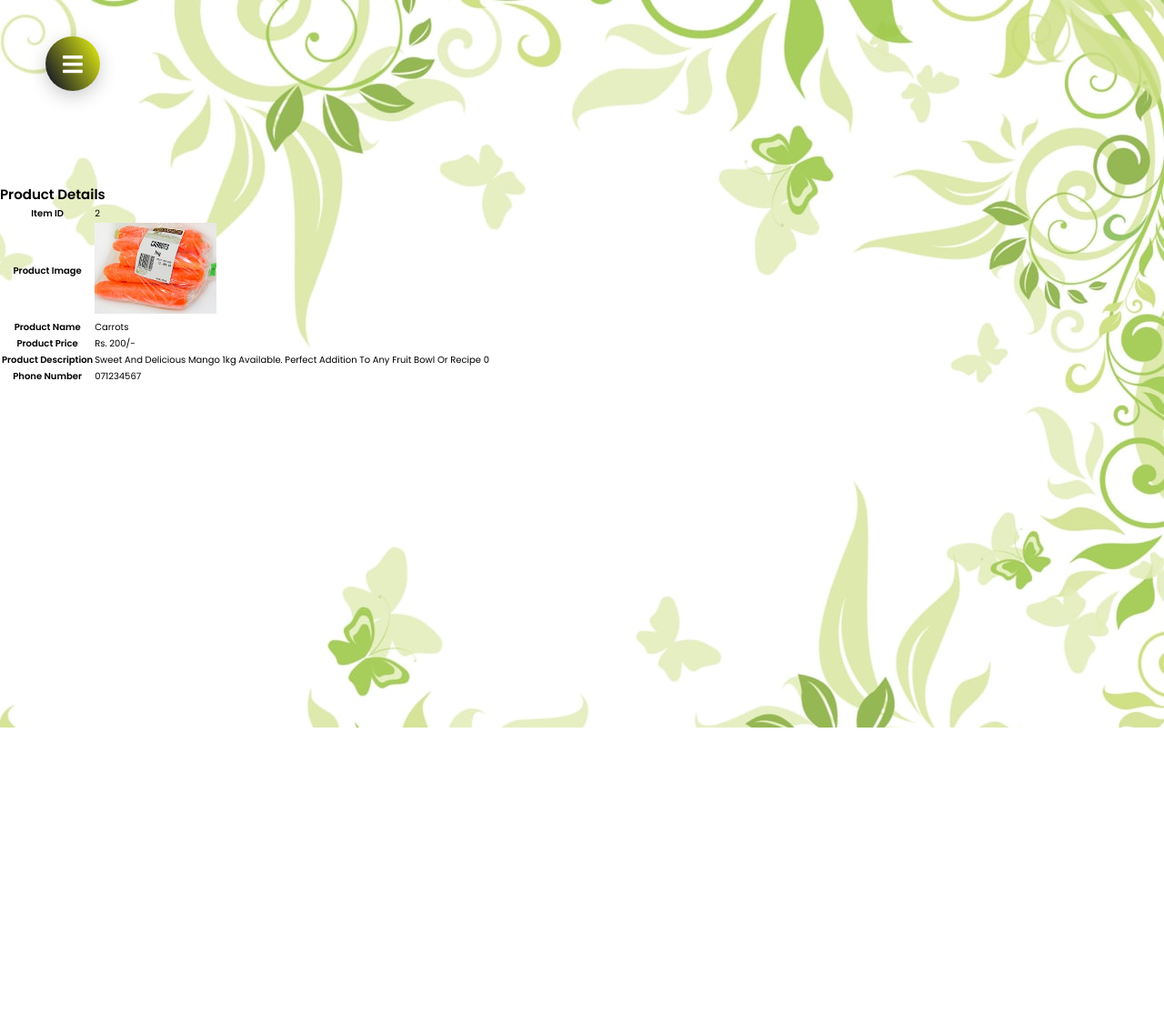
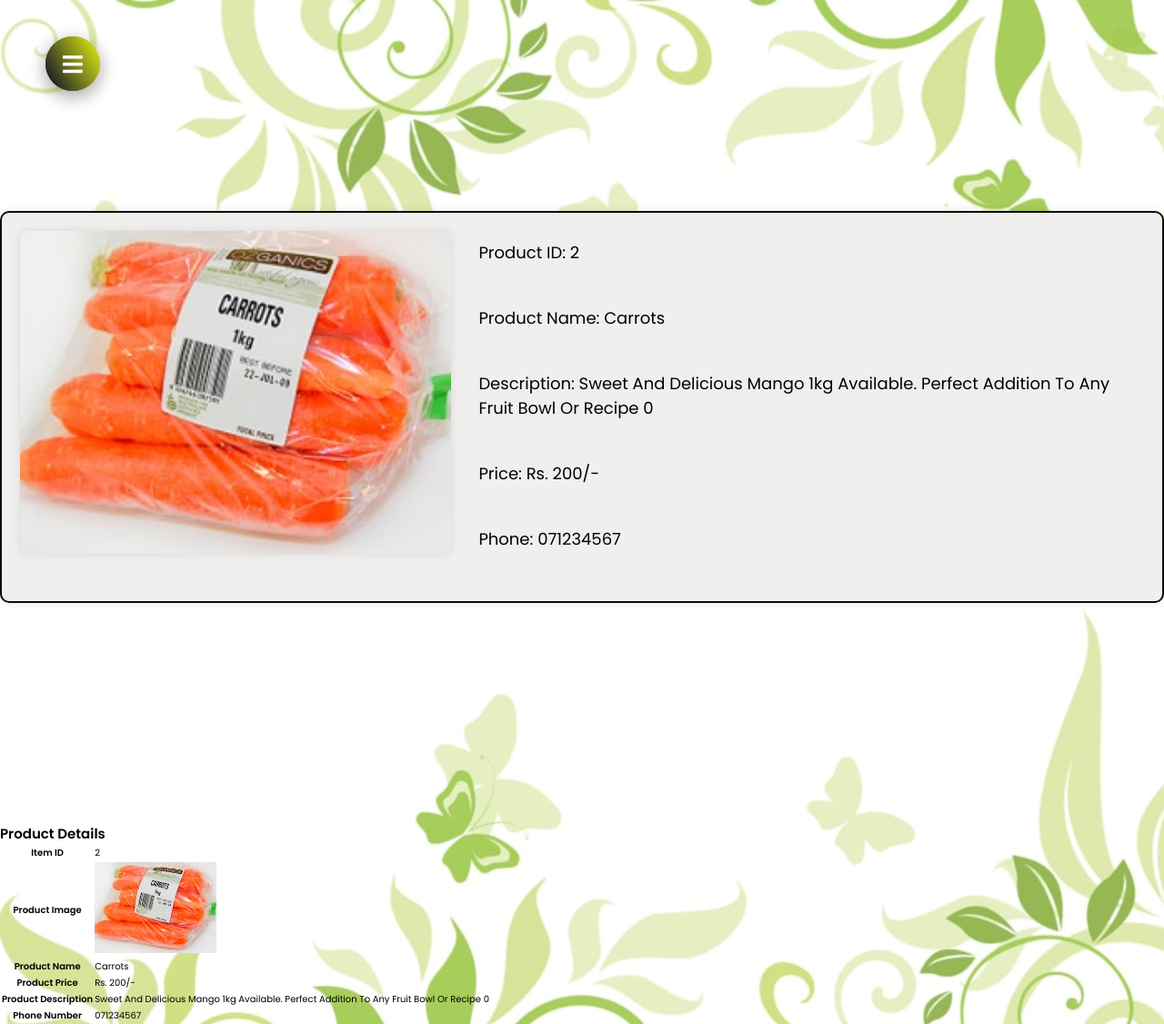
Before and after one commit to Sineth57/Agriculture-CPlus---Group-Project--Group-4.2, a PHP site: the page made by php admin crud/userDetails.php in a window 1280 px wide. Shown: the top 1126 px of the page at 91% size. Before the commit the page ends 800 px from the top, so only its background shows below. Run offline with PHP 8.4, Linux system fonts and the light colour scheme; data comes from the database, SQL or seed files in the repository.

Commit message:
Update userDetails.php

```diff
--- a/php admin crud/userDetails.php
+++ b/php admin crud/userDetails.php
@@ -1,3 +1,169 @@
+<?php
+session_start();
+
+include 'config.php';
+
+// Check if the product ID is provided in the URL
+if (isset($_GET['id'])) {
+    $productID = $_GET['id'];
+
+    // Query to retrieve product details based on the provided product ID
+    $sql = "SELECT * FROM products WHERE id = $productID";
+    $result = mysqli_query($conn, $sql);
+
+    if ($result) {
+        // Check if a product with the given ID exists
+        if (mysqli_num_rows($result) > 0) {
+            $row = mysqli_fetch_assoc($result);
+        } else {
+            echo 'Product not found.';
+        }
+    } else {
+        echo 'Error fetching product details: ' . mysqli_error($conn);
+    }
+} else {
+    echo 'Product ID not provided.';
+}
+?>
+
+<!DOCTYPE html>
+<html lang="en">
+
+<head>
+    <meta charset="UTF-8">
+    <meta http-equiv="X-UA-Compatible" content="IE=edge">
+    <meta name="viewport" content="width=device-width, initial-scale=1.0">
+
+    <link rel="stylesheet" href="https://cdnjs.cloudflare.com/ajax/libs/font-awesome/5.15.4/css/all.min.css">
+
+    <link rel="shortcut icon" type="x-icon" href="logo.png">
+    <link rel="stylesheet" href="css/style.css">
+
+    <title>CPlus Products</title>
+</head>
+
+<body style="background-image: url('B1.jpg');">
+
+    <style>
+.flex-box {
+    display: flex;
+    max-width: 1400px;
+    margin: 40px auto;
+    padding: 20px;
+    background-color: #f1eeee;
+    box-shadow: 0 0 10px rgba(0, 0, 0, 0.1);
+    min-height: 400px;
+    border: 2px solid #0c0c0c;
+    border-radius: 10px;
+}
+
+.left {
+    width: 40%;
+    padding-right: 20px;
+}
+
+.product-image img {
+    width: 100%;
+    height: auto;
+    border-radius: 8px;
+    box-shadow: 0 0 10px rgba(0, 0, 0, 0.1);
+    flex-grow: 1;
+}
+
+
+.right {
+    width: 60%;
+    flex-direction: column;
+    justify-content: space-between;
+}
+
+.product-id, .product-name, .product-description, .phone-number, .product-price {
+    padding: 10px;
+    font-size: 18px;
+    margin-bottom: 25px;
+}
+    </style>
+
+    <div class="fab-container">
+        <div class="fab fab-icon-holder">
+            <i class="fa fa-bars"></i>
+        </div>
+
+        <ul class="fab-options">
+            <a href="../site-home/#home">
+                <li>
+                    <div class="fab-icon-holder">
+                        <i class="fas fa-home"></i>
+                    </div>
+                    <span class="fab-label">Home</span>
+                </li>
+            </a>
+
+            <a href="../site-home/#service">
+                <li>
+                    <div class="fab-icon-holder">
+                        <i class="fas fa-book" aria-hidden="true"></i>
+                    </div>
+                    <span class="fab-label">Service</span>
+                </li>
+            </a>
+
+            <a href="../site-home/#contact">
+                <li>
+                    <div class="fab-icon-holder">
+                        <i class="fas fa-comments"></i>
+                    </div>
+                    <span class="fab-label">Contacts</span>
+                </li>
+            </a>
+
+            <a href="../site-home/#profile">
+                <li>
+                    <div class="fab-icon-holder">
+                        <i class="fas fa-user-circle"></i>
+                    </div>
+                    <span class="fab-label">Profile</span>
+                </li>
+            </a>
+        </ul>
+    </div>
+
+    <br><br><br> <br><br><br> <br><br><br> <br><br><br>
+
+    <div class="flex-box">
+        <div class="left">
+            <div class="product-image">
+                <img src="uploaded_img/<?php echo $row['image']; ?>" alt="Product Image">
+            </div>
+
+        </div>
+        <div class="right">
+            <div class="product-id">
+                <p>Product ID: <?php echo $row['id']; ?></p>
+            </div>
+            <div class="product-name">
+                <p>Product Name: <?php echo $row['name']; ?></p>
+            </div>
+            <div class="product-description">
+                <p>Description: <?php echo $row['description']; ?></p>
+            </div>
+            <div class="product-price">
+                <p>Price: Rs. <?php echo $row['price']; ?>/-</p>
+            </div>
+            <div class="phone-number">
+                <p>Phone: <?php echo $row['pnumber']; ?></p>
+            </div>
+        </div>
+    </div>
+
+</body>
+
+</html>
+<?php
+
+// Closing the database connection
+mysqli_close($conn);
+?>
 <?php
 session_start();
 
```
